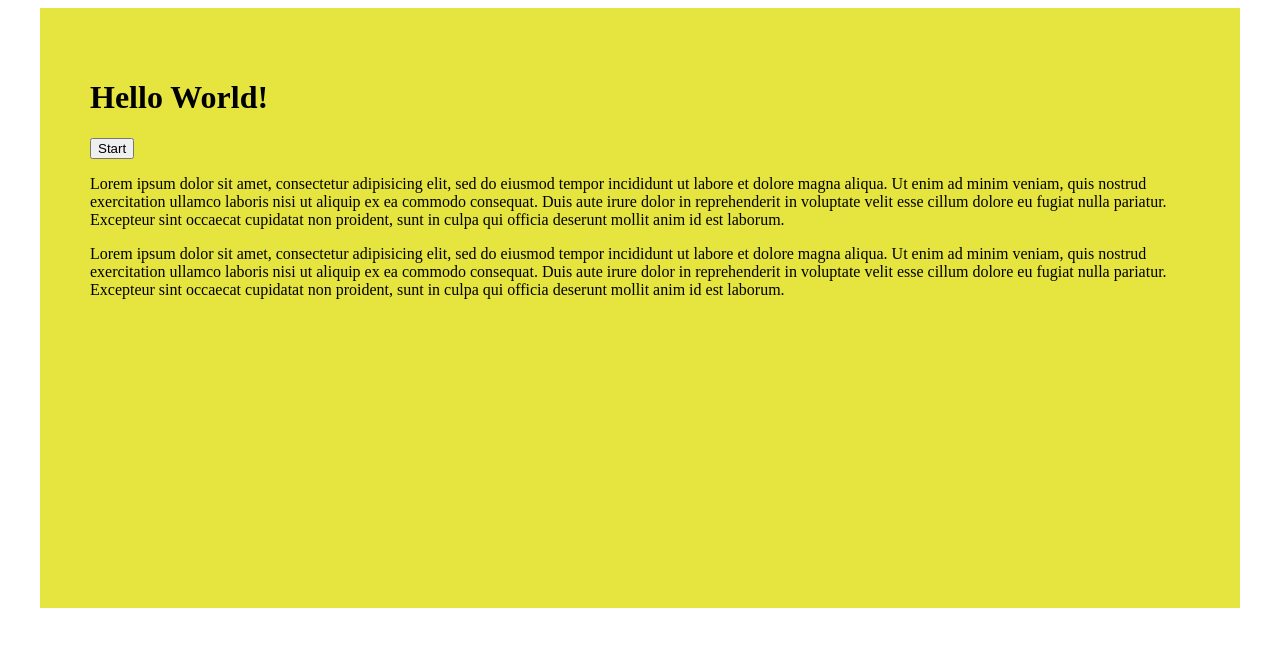
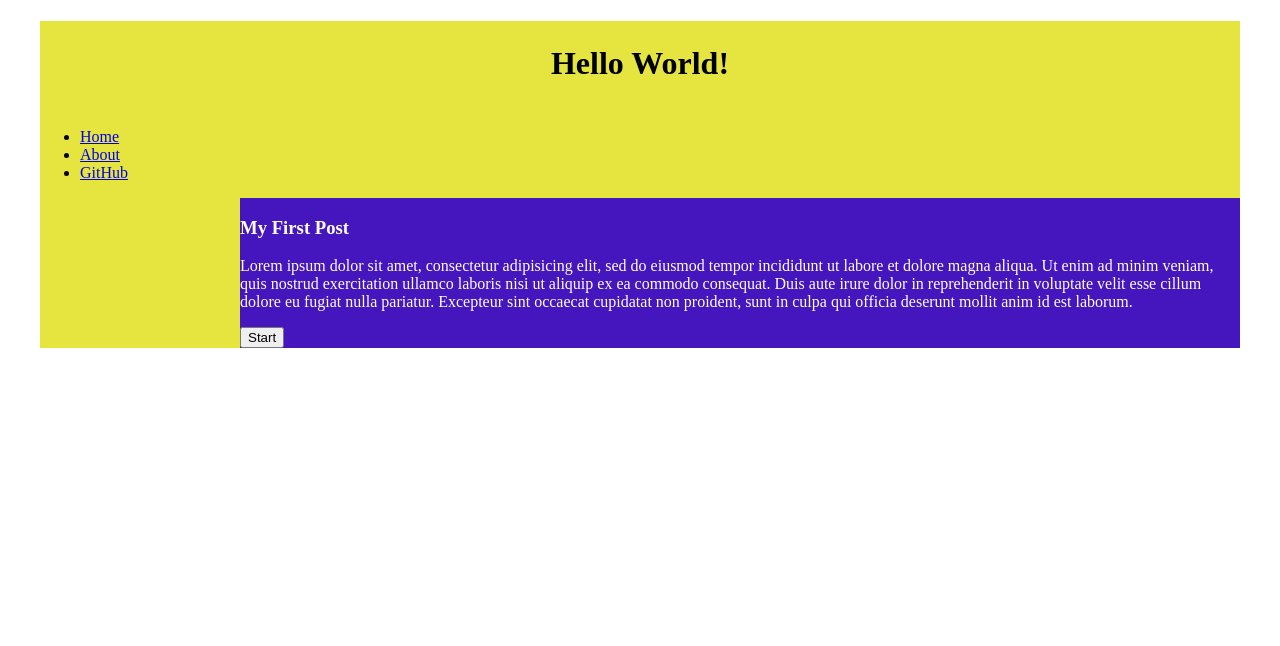
Before and after one commit to mishella/mishella.github.io, a plain HTML site: page index.html in a window 1280 px wide. Drawn offline with Linux system fonts and the light colour scheme.

Commit message:
add navigation and content

```diff
--- a/index.html
+++ b/index.html
@@ -7,14 +7,23 @@
   </head>
   <body>
     <div class="main-content">
-      <h1>Hello World!</h1>
-      <button type="button">Start</button>
-      <p>
-        Lorem ipsum dolor sit amet, consectetur adipisicing elit, sed do eiusmod tempor incididunt ut labore et dolore magna aliqua. Ut enim ad minim veniam, quis nostrud exercitation ullamco laboris nisi ut aliquip ex ea commodo consequat. Duis aute irure dolor in reprehenderit in voluptate velit esse cillum dolore eu fugiat nulla pariatur. Excepteur sint occaecat cupidatat non proident, sunt in culpa qui officia deserunt mollit anim id est laborum.
-      </p>
-      <p>
-        Lorem ipsum dolor sit amet, consectetur adipisicing elit, sed do eiusmod tempor incididunt ut labore et dolore magna aliqua. Ut enim ad minim veniam, quis nostrud exercitation ullamco laboris nisi ut aliquip ex ea commodo consequat. Duis aute irure dolor in reprehenderit in voluptate velit esse cillum dolore eu fugiat nulla pariatur. Excepteur sint occaecat cupidatat non proident, sunt in culpa qui officia deserunt mollit anim id est laborum.
-      </p>
+      <h1 class="main-title">Hello World!</h1>
+      <nav>
+        <ul>
+          <li><a href="#">Home</a></li>
+          <li><a href="#">About</a></li>
+          <li><a href="http://mishella.github.io/">GitHub</a></li>
+        </ul>
+      </nav>
+      <div class="content">
+        <section>
+          <h3>My First Post</h3>
+          <p>
+            Lorem ipsum dolor sit amet, consectetur adipisicing elit, sed do eiusmod tempor incididunt ut labore et dolore magna aliqua. Ut enim ad minim veniam, quis nostrud exercitation ullamco laboris nisi ut aliquip ex ea commodo consequat. Duis aute irure dolor in reprehenderit in voluptate velit esse cillum dolore eu fugiat nulla pariatur. Excepteur sint occaecat cupidatat non proident, sunt in culpa qui officia deserunt mollit anim id est laborum.
+          </p>
+        </section>
+        <button type="button">Start</button>
+      </div>
     </div>
   </body>
 </html>
--- a/style.css
+++ b/style.css
@@ -1,12 +1,30 @@
 *{
   box-sizing: border-box;
 }
+.main-title{
+  padding: 24px 0;
+  text-align: center;
 
+}
 .main-content{
   display: block;
   width:1200px;
-  height: 600px;
-  padding: 50px;
   margin: 0 auto;
   background-color: rgb(230, 228, 62);
+  position: relative;
 }
+.content{
+  margin-left: 200px;
+  max-width: 1000px;
+  background-color: rgb(69, 21, 189);
+  color: white;
+  display: inline-block;
+}
+.nav-container{
+  display: inline-block;
+  width: 200px;
+  position: absolute;
+  top: 0;
+  left: 0;
+
+}
```
